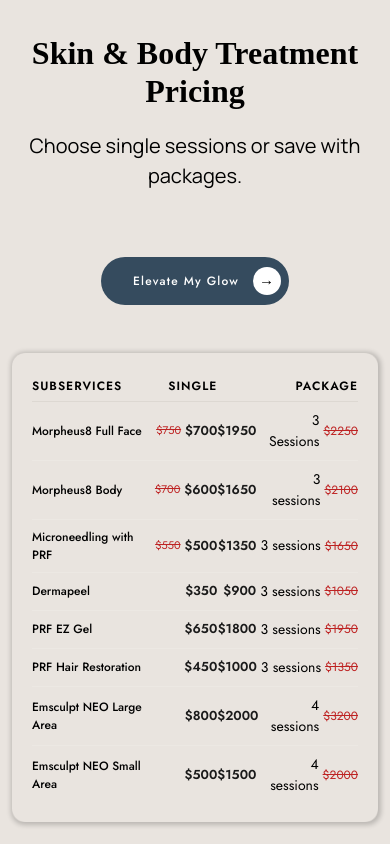
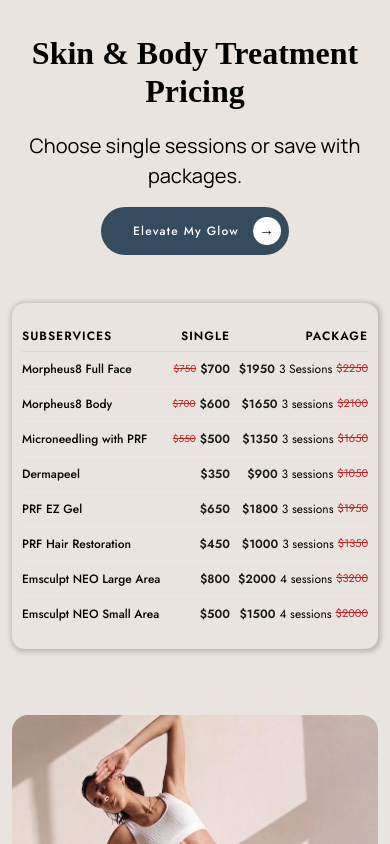
Before and after one commit to alihumdard/elevate-aesthetics, a Next.js app: page /skinRemoval in a window 390 px wide. Shown: the part 940-1784 px from the top of the page. Built offline with nearby package versions, Linux system fonts and the light colour scheme; a web font is replaced by a local one.

Commit message:
css update

```diff
--- a/src/styles/BadgeWheel.module.css
+++ b/src/styles/BadgeWheel.module.css
@@ -51,7 +51,7 @@
 
 @media only screen and (max-width:600px){
   .wrapper {
-  bottom: -530px;
+  bottom: -542px;
   width: 350px;
 
 }
--- a/src/styles/HairRemoval.css
+++ b/src/styles/HairRemoval.css
@@ -527,12 +527,17 @@
   .packages-section .section-subtitle {
     margin-bottom: 0px;
     padding-top: 0;
+    padding-bottom: 0;
   }
   .why-section .section-title {
     margin-bottom: 0px;
     font-size: 33px;
     padding: 0;
   }
+  .pkg-sessions2 {
+
+    font-size: 12px;
+}
   .why-section {
     padding: 40px 0 50px;
   }
@@ -557,13 +562,13 @@
     font-size: 12px;
   }
   .pkg-price {
-    font-size: 13px;
+    font-size: 12px;
   }
   .pkg-sessions {
-    font-size: 11px;
+    font-size: 10px;
   }
   .pkg-old {
-    font-size: 12px;
+    font-size: 11px;
   }
 }
 
@@ -599,4 +604,7 @@
 .why-section .section-subtitle{
   padding-bottom: 0px;
 }
+.tablespace-second {
+    padding: 18px 10px !important;
 }
+}
```
